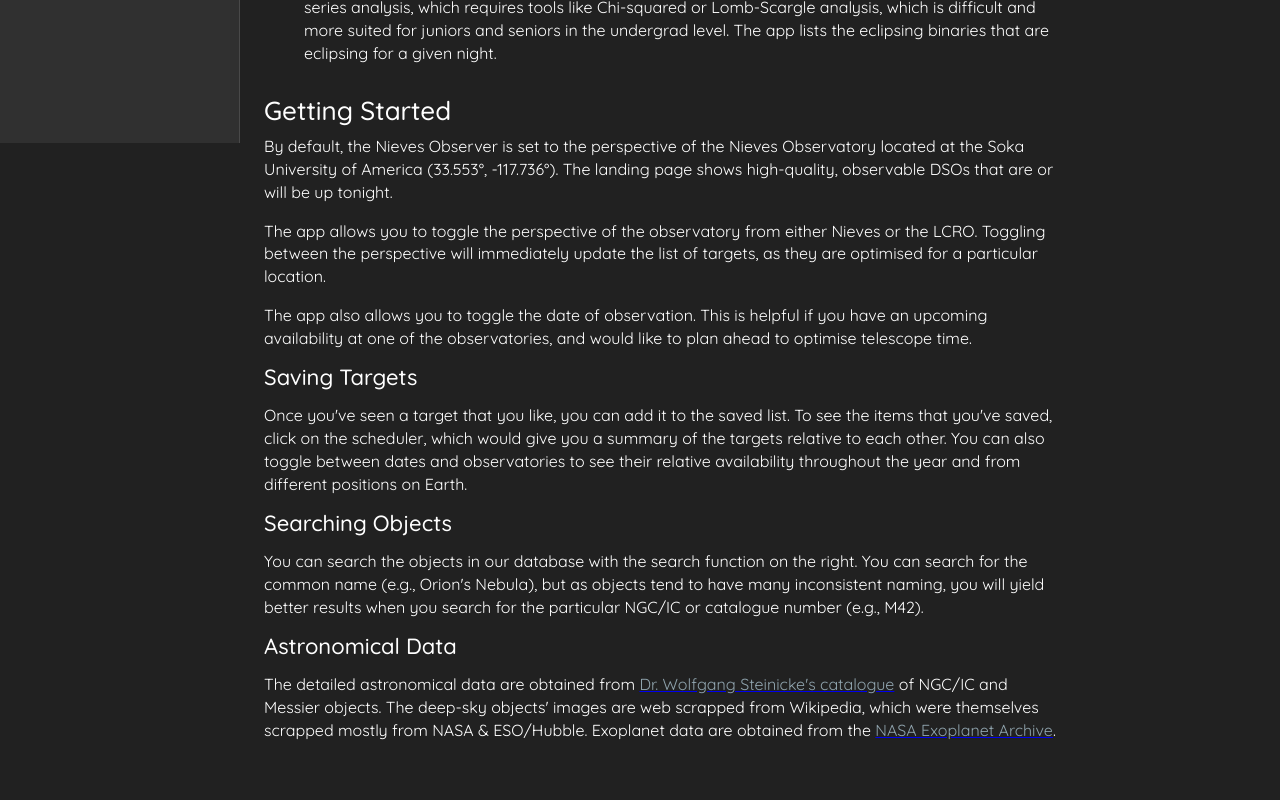
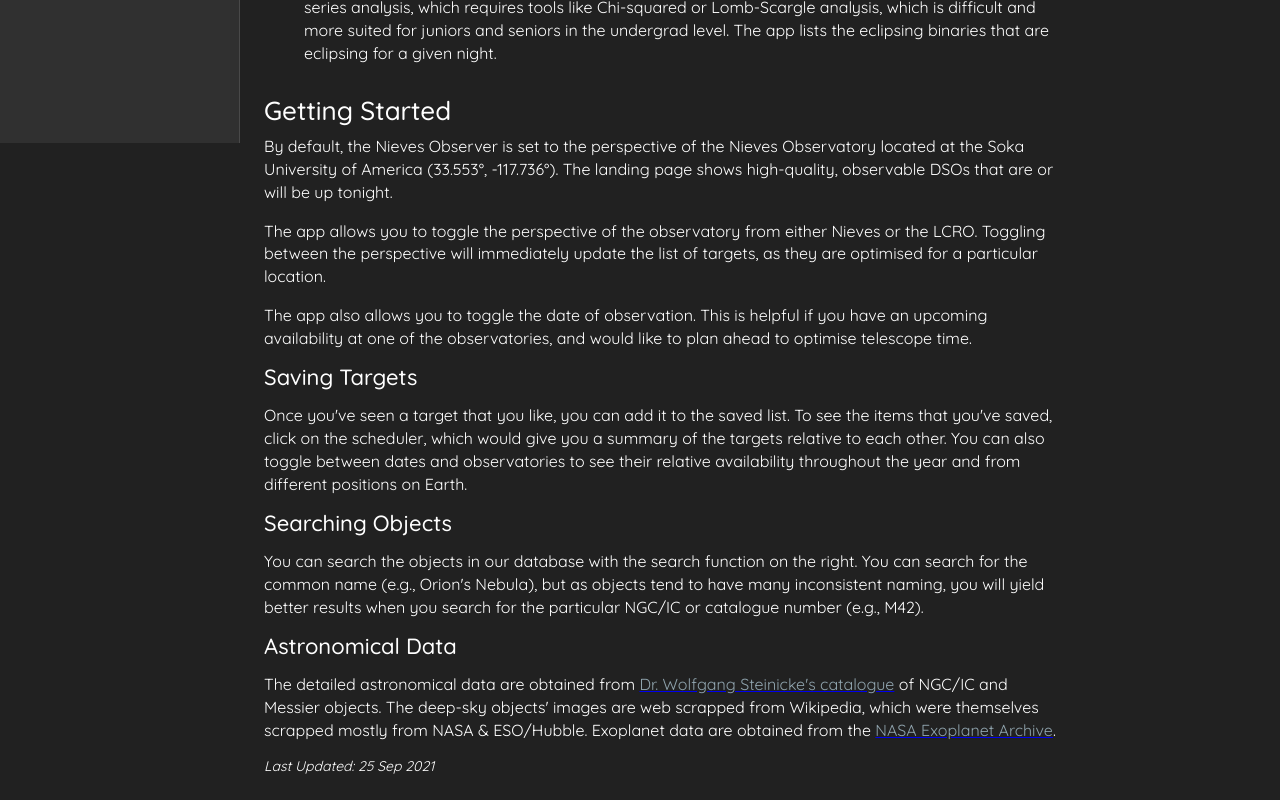
Before and after one commit to littleplato/nieves-observer, a React (Create React App) app in the folder client/: page /about in a window 1280 px wide. Shown: the part 657-1457 px from the top of the page. Before the commit the page ends 1423 px from the top, so only its background shows below. Built offline with nearby package versions, Linux system fonts and the light colour scheme.

Commit message:
fix: 🐛 Fix typo

```diff
--- a/client/src/pages/About.js
+++ b/client/src/pages/About.js
@@ -187,6 +187,9 @@
           .
         </Typography>
       </div>
+
+      <p />
+      <em>Last Updated: 25 Sep 2021</em>
     </div>
   );
 }
```
